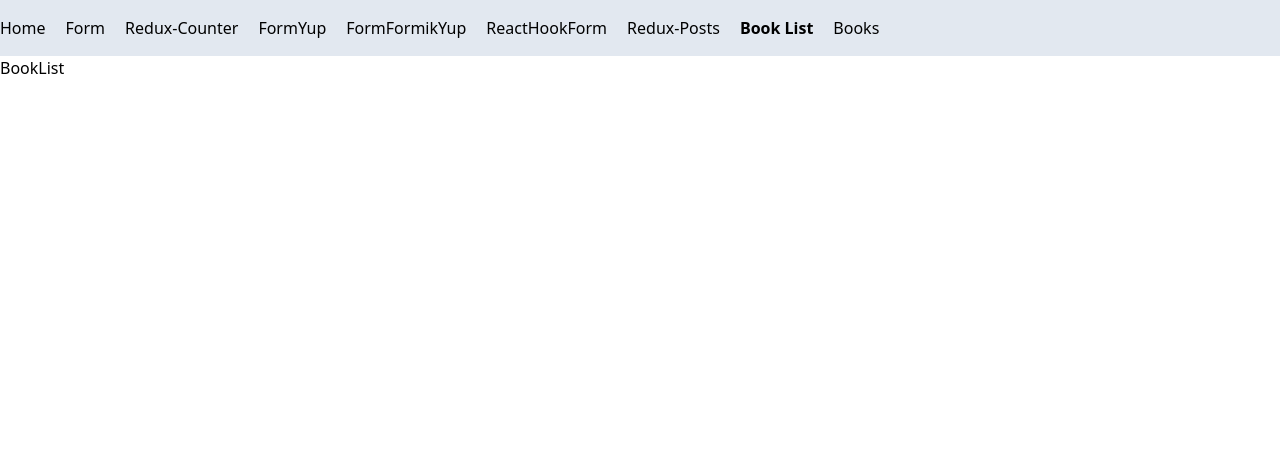
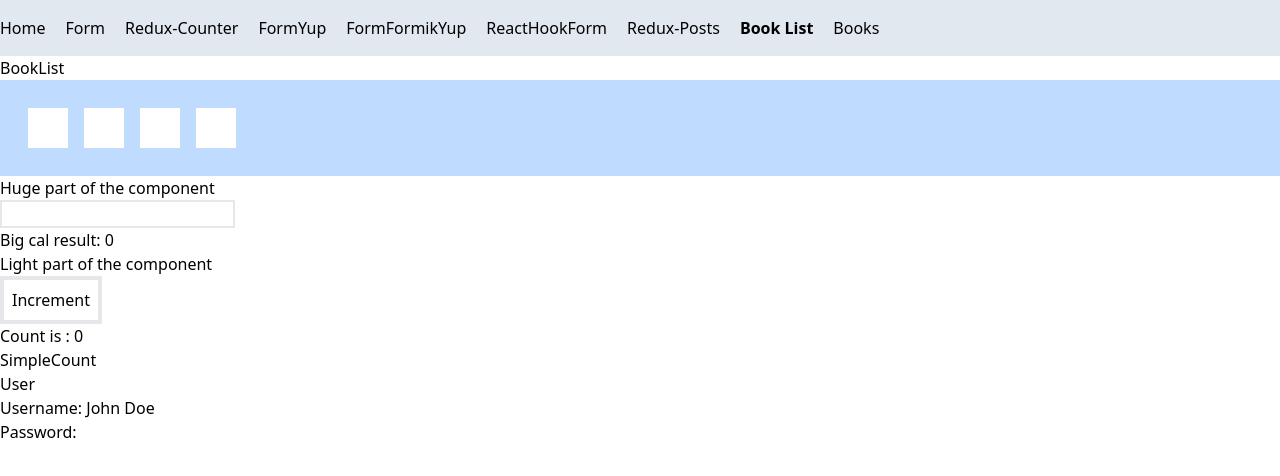
Before and after one commit to SilvernusIfoghale/dclc-react-course, a React (Vite) app: page /book in a window 1280 px wide. Shown: the top 476 px of the page. Built offline with nearby package versions, Linux system fonts and the light colour scheme.

Commit message:
useContext, useRef

```diff
--- /dev/null
+++ b/src/component/ContextData.jsx
@@ -0,0 +1,17 @@
+import React, { createContext, useState } from "react";
+import User from "./User";
+
+export const AppContext = createContext(null);
+const ContextData = () => {
+  const [name, setName] = useState("John Doe");
+  console.log(name);
+  return (
+    <>
+      <AppContext.Provider value={name}>
+        <User />
+      </AppContext.Provider>
+    </>
+  );
+};
+
+export default ContextData;
--- /dev/null
+++ b/src/component/Memo.jsx
@@ -0,0 +1,47 @@
+import React, { useMemo, useState } from "react";
+import SimpleCount from "./SimpleCount";
+
+const Memo = () => {
+  const [count, setCount] = useState(0);
+  const [num, setNum] = useState("");
+  const maxCount = (num) => {
+    let loopTime = 0;
+    for (let i = 0; i <= 100000000; i++) {
+      loopTime += num;
+    }
+    return loopTime;
+  };
+  const loopValue = useMemo(() => {
+    return maxCount(num);
+  }, [num]);
+  return (
+    <>
+      <div>
+        <h1>Huge part of the component</h1>
+        <input
+          className="border-2"
+          type="number"
+          name="number"
+          value={num}
+          onChange={(e) => setNum(parseInt(e.target.value) || 0)}
+        />
+        <p>Big cal result: {loopValue}</p>
+        <div>
+          <h1>Light part of the component</h1>
+          <button
+            className="border-4 p-2"
+            onClick={() => {
+              setCount(count + 1);
+            }}
+          >
+            Increment
+          </button>
+          <p>Count is : {count}</p>
+        </div>
+        <SimpleCount />
+      </div>
+    </>
+  );
+};
+
+export default Memo;
--- /dev/null
+++ b/src/component/SimpleCount.jsx
@@ -0,0 +1,14 @@
+import React, { useCallback, useMemo } from "react";
+
+const SimpleCount = () => {
+  useMemo(() => {
+    console.log("From the simple count component");
+  }, []);
+  let myvalue = "this is it";
+  const savedValue = useCallback(() => {
+    console.log(myvalue);
+  });
+  return <div>SimpleCount </div>;
+};
+
+export default SimpleCount;
--- /dev/null
+++ b/src/component/User.jsx
@@ -0,0 +1,16 @@
+import React, { useContext } from "react";
+import { AppContext } from "./ContextData";
+
+const User = () => {
+  const name = useContext(AppContext);
+  console.log(name);
+  return (
+    <>
+      <h1>User</h1>
+      <p>Username: {name} </p>
+      <p>Password: </p>
+    </>
+  );
+};
+
+export default User;
--- a/src/pages/BookList.jsx
+++ b/src/pages/BookList.jsx
@@ -1,10 +1,37 @@
-import React from "react";
+import React, { useRef } from "react";
 import { useLocation } from "react-router-dom";
+import Memo from "../component/Memo";
+import ContextData from "../component/ContextData";
 
 const BookList = () => {
   const location = useLocation();
   console.log(location);
-  return <div>BookList {location.state}</div>;
+  const inputRefs = [useRef(null), useRef(null), useRef(null), useRef(null)];
+
+  const handleChange = (index, event) => {
+    if (event.target.value.length > 0 && index < inputRefs.length - 1) {
+      inputRefs[index + 1].current.focus();
+    }
+  };
+  return (
+    <div>
+      BookList {location.state}
+      <div className="bg-blue-200 p-5">
+        {inputRefs.map((ref, index) => (
+          <input
+            key={index}
+            ref={ref}
+            type="text"
+            onChange={(event) => handleChange(index, event)}
+            maxLength={1} // Optional: limit to one character
+            className="m-2 p-2 w-10"
+          />
+        ))}
+      </div>
+      <Memo />
+      <ContextData />
+    </div>
+  );
 };
 
 export default BookList;
```
